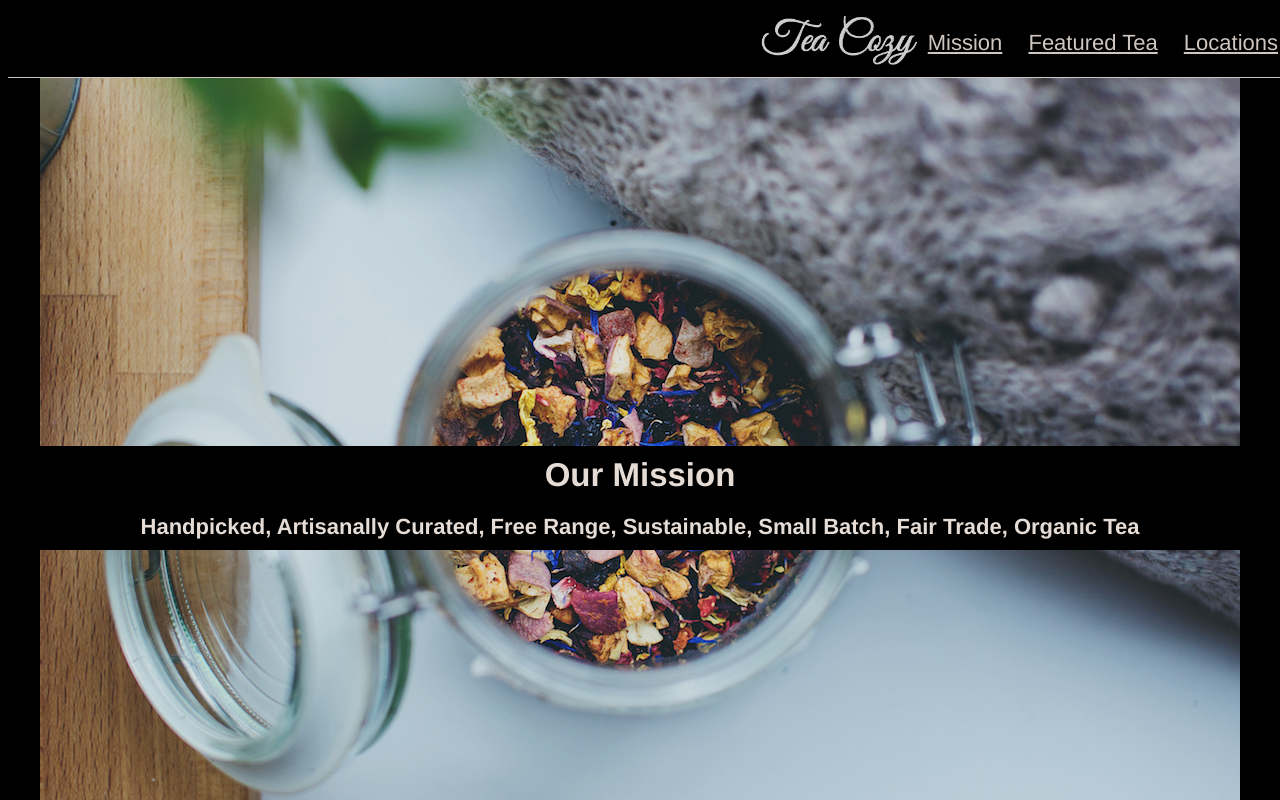
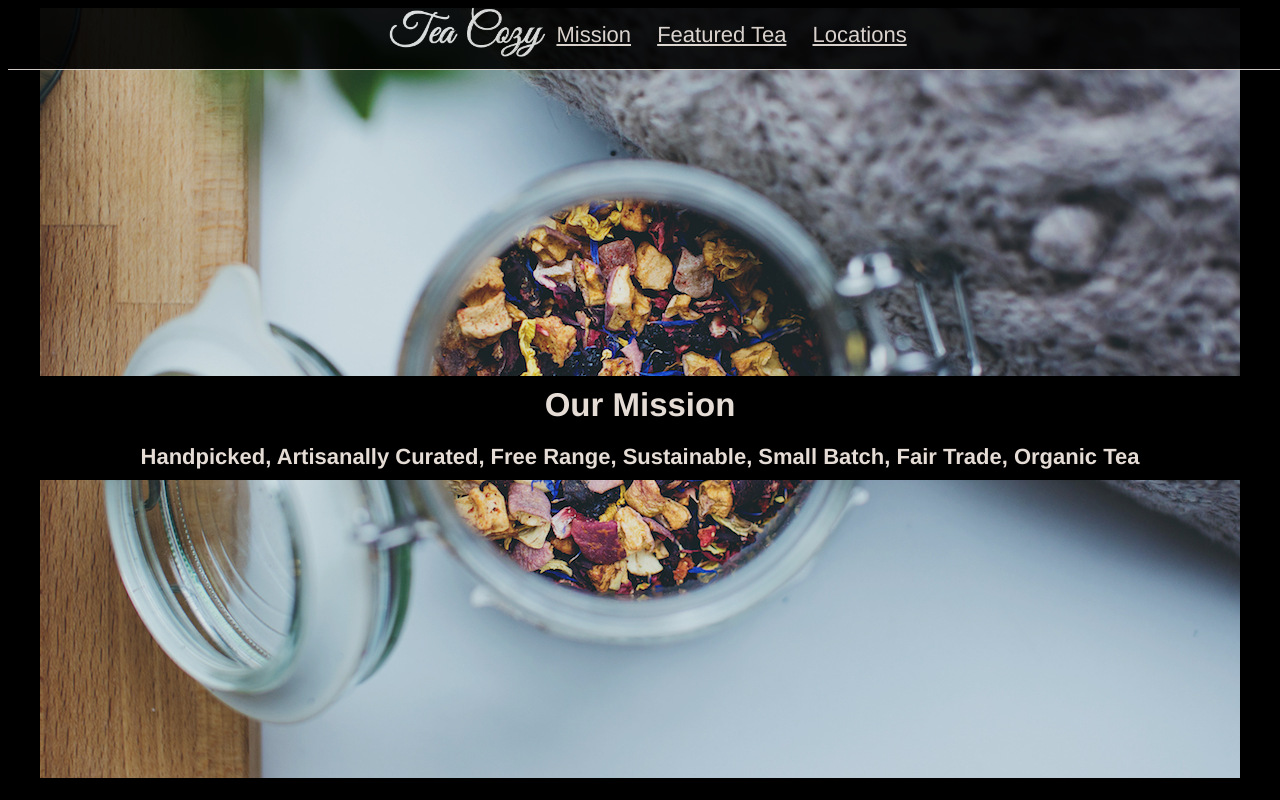
Before and after one commit to SCarey94/teacozy, a plain HTML site: page index.html in a window 1280 px wide. Shown: the top 800 px of the page. Drawn offline with Linux system fonts and the light colour scheme.

Commit message:
Fixed problems.

```diff
--- a/index.html
+++ b/index.html
@@ -6,7 +6,7 @@
     <link rel="stylesheet" type="text/css" href="resources/style.css">
   </head>
   <body>
-    <header>
+    <header class="flex-container">
       <div id="logo">
         <img src="resources/img-tea-cozy-logo.png">
       </div>
--- a/resources/style.css
+++ b/resources/style.css
@@ -2,7 +2,6 @@ header {
   display: flex;
   width: 100%;
   position: fixed;
-  justify-content: flex-end;
   align-items: center;
   height: 69px;
   border-bottom: 1px solid seashell;
@@ -12,6 +11,10 @@ header {
   background-color: black;
   opacity: 0.9;
   z-index: 20;
+  top: 0;
+}
+nav {
+  text-align: right;
 }
 nav a {
   display: inline-flex;
@@ -21,9 +24,6 @@ nav a {
 header img {
   height: 50px;
   padding-left: 10px;
-}
-#logo {
-  justify-content: flex-start;
 }
 body {
   font-family: Helvetica;
@@ -36,10 +36,11 @@ body {
 }
 .flex-container {
   display: flex;
-  position: relative;
-  top: 70px;
   justify-content: center;
   flex-wrap: wrap;
+}
+main {
+  position: relative;
 }
 #mission {
   display: flex;
@@ -60,9 +61,11 @@ div {
   display: block;
 }
 h2, h3, h4 {
-  display: block;
   margin: 0;
   padding: 10px;
+}
+h2 {
+  display: block;
 }
 .item img {
   display: block;
@@ -84,7 +87,6 @@ h2, h3, h4 {
   padding-top: 70px;
 }
 #locations {
-  display: flex;
   background-image: url(img-locations-background.jpg);
   height: 500px;
   align-items: center;
```
